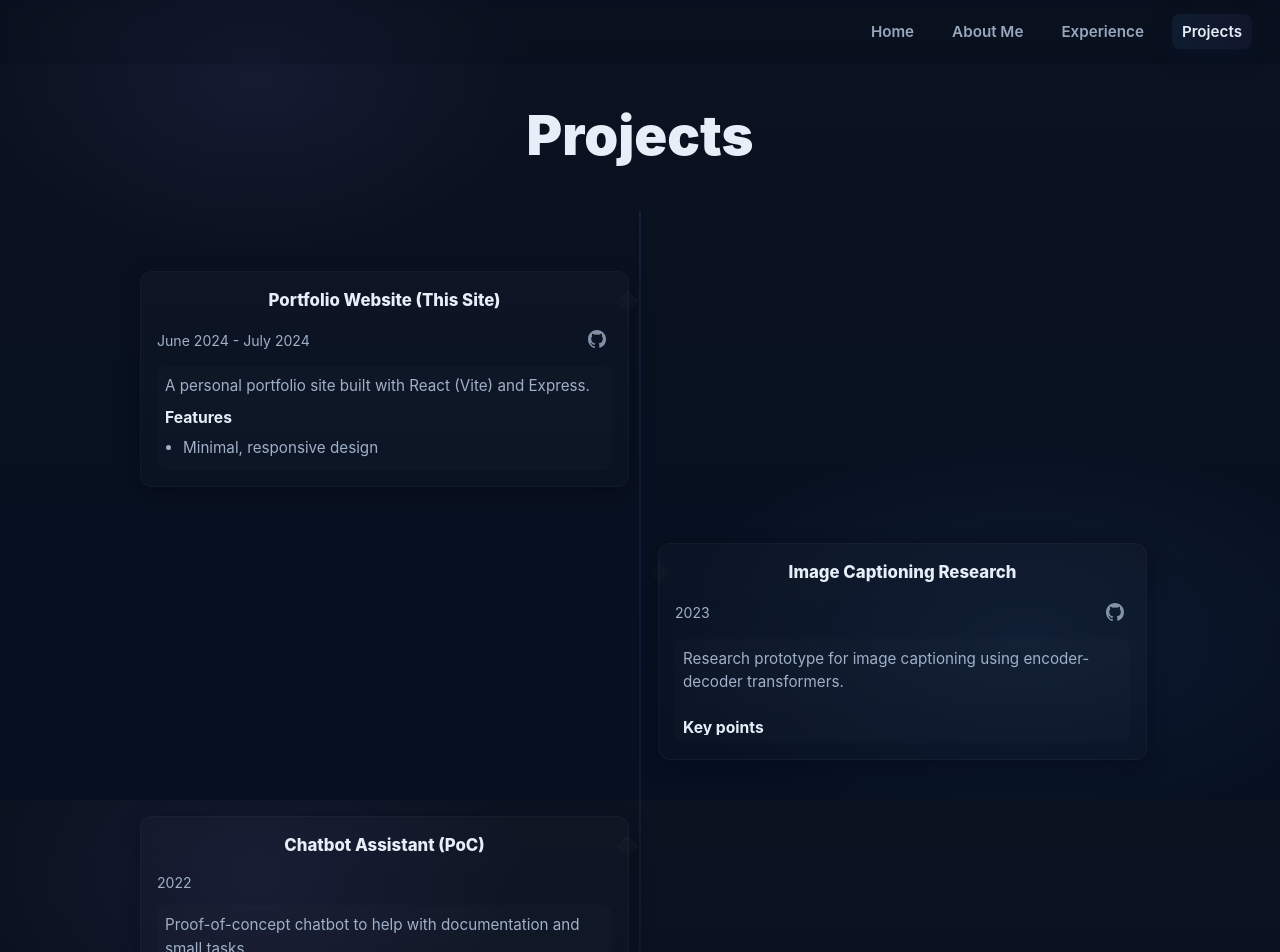
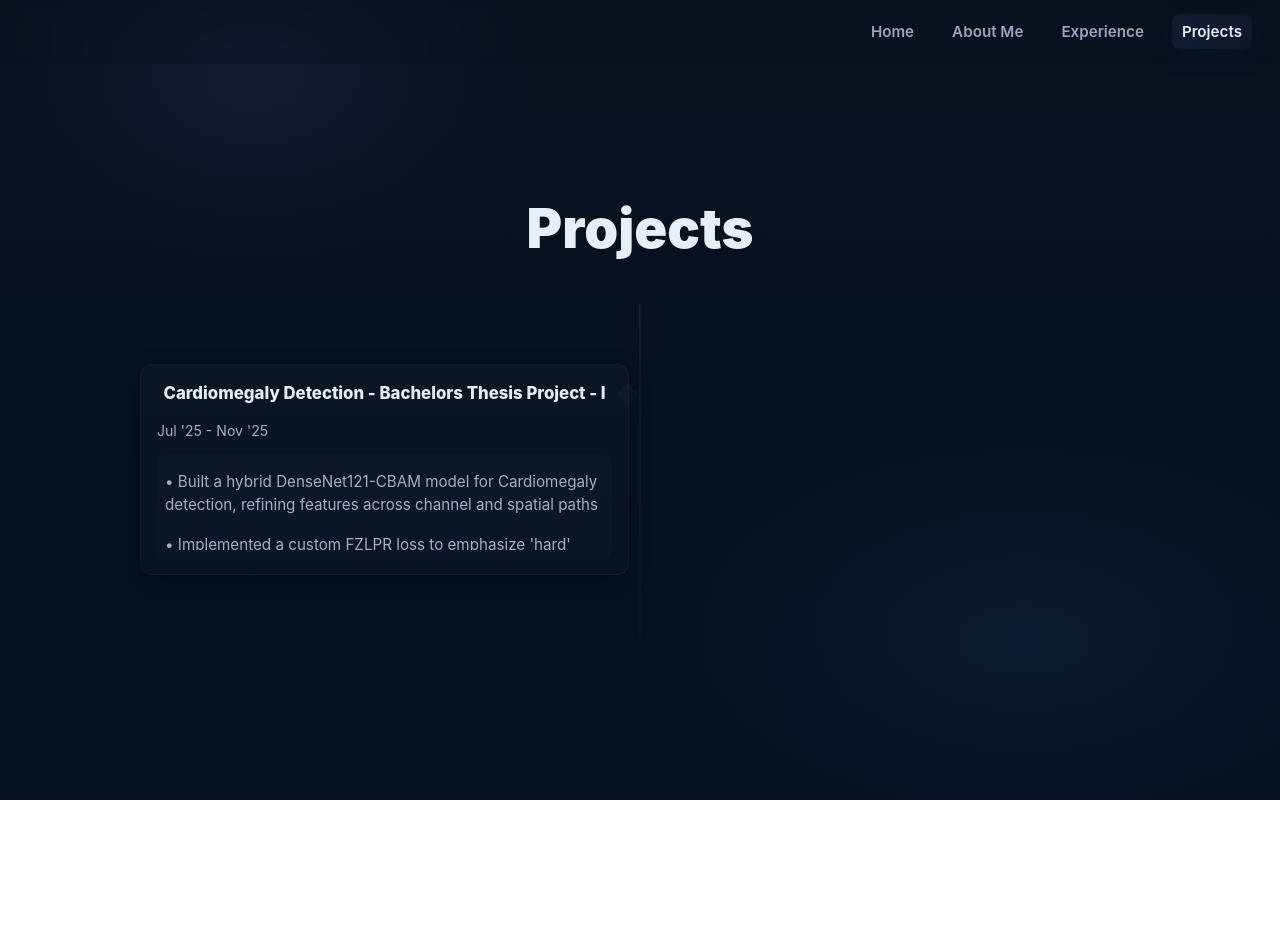
Before and after one commit to omkaranu04/Profile-Website, a React (Vite) app in the folder frontend/: page /projects in a window 1280 px wide. Shown: the top 952 px of the page. After the commit the page ends 800 px from the top, so only its background shows below. Built offline with nearby package versions, Linux system fonts and the light colour scheme; the HTML template or start-up script is replaced by a standard one.

Commit message:
projects added

```diff
--- a/frontend/src/index.css
+++ b/frontend/src/index.css
@@ -209,7 +209,7 @@ body {
 /* ABOUT PAGE LAYOUT */
 .about-container {
   display: flex;
-  align-items: flex-start;
+  align-items: center;
   justify-content: center;
   gap: 3rem;
   width: 100%;
--- a/frontend/src/pages/About.jsx
+++ b/frontend/src/pages/About.jsx
@@ -98,7 +98,8 @@ export default function About() {
               className="inline-instagram-link"
             >
                check it out!
-            </a>
+            </a> <br />
+            I am also a tech-geeek, and I  love keeping myself updated with the latest tech trends and gadgets. <br />
           </p>
         </div>
 
--- a/frontend/src/pages/Projects.jsx
+++ b/frontend/src/pages/Projects.jsx
@@ -1,63 +1,17 @@
-// profile-website/frontend/src/pages/Projects.jsx
 import React from 'react'
-
-/**
- * Projects page — uses same timeline-card layout/behavior as Experience.jsx.
- * Replace or extend the `projects` array with your real projects.
- *
- * The rendering/parsing logic is identical to Experience.jsx so styles remain consistent.
- */
 
 const projects = [
   {
     id: 'proj-a',
-    title: 'Portfolio Website (This Site)',
-    timeframe: 'June 2024 - July 2024',
-    github: 'https://github.com/yourusername/portfolio-website',
-    description: `A personal portfolio site built with React (Vite) and Express.
-Features:
-- Minimal, responsive design
-- Animated headline and timeline components
-- Deploy-ready architecture (separate frontend + backend)
-
-Technologies:
-- React (Vite)
-- Express
-- MongoDB (Atlas)
-- Tailwind / CSS`
-  },
-  {
-    id: 'proj-b',
-    title: 'Image Captioning Research',
-    timeframe: '2023',
-    github: 'https://github.com/yourusername/image-captioning',
-    description: `Research prototype for image captioning using encoder-decoder transformers.
-
-Key points:
-- Trained on custom dataset with augmentation
-- Experimented with attention visualizations
-- Provided evaluation scripts and notebooks
-
-Technologies:
-- PyTorch
-- Transformers
-- Weights & Biases`
-  },
-  {
-    id: 'proj-c',
-    title: 'Chatbot Assistant (PoC)',
-    timeframe: '2022',
+    title: 'Cardiomegaly Detection - Bachelors Thesis Project - I',
+    timeframe: 'Jul \'25 - Nov \'25',
     github: '',
-    description: `Proof-of-concept chatbot to help with documentation and small tasks.
-
-Features:
-- Local LLM orchestration (prompt templates)
-- Slack integration for notifications
-
-Technologies:
-- Node.js
-- Express
-- Socket.io`
+    description: `
+    • Built a hybrid DenseNet121-CBAM model for Cardiomegaly detection, refining features across channel and spatial paths \n
+    • Implemented a custom FZLPR loss to emphasize 'hard' examples, improving recall on borderline cases and stabilising optimization \n
+    • Conducted extensive ablation studies isolating the contributions of CBAM, FZLPR, and training-schedule components \n
+    • Assessed robustness under domain shift using an unseen Indian dataset; targeted fine-tuning lifted F1-Score from 74.84% to 96.70% \n
+    `
   }
 ]
 
```
